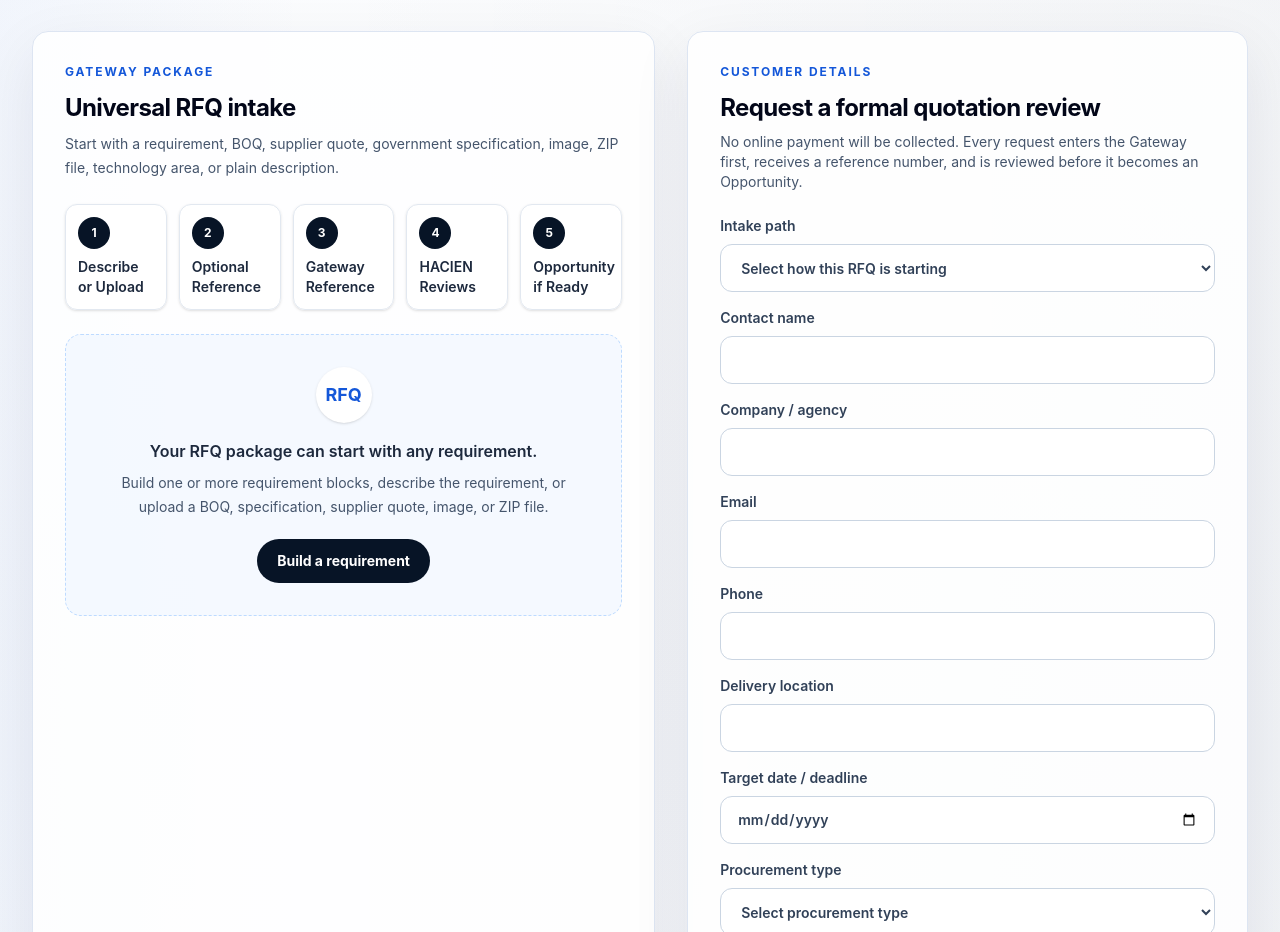
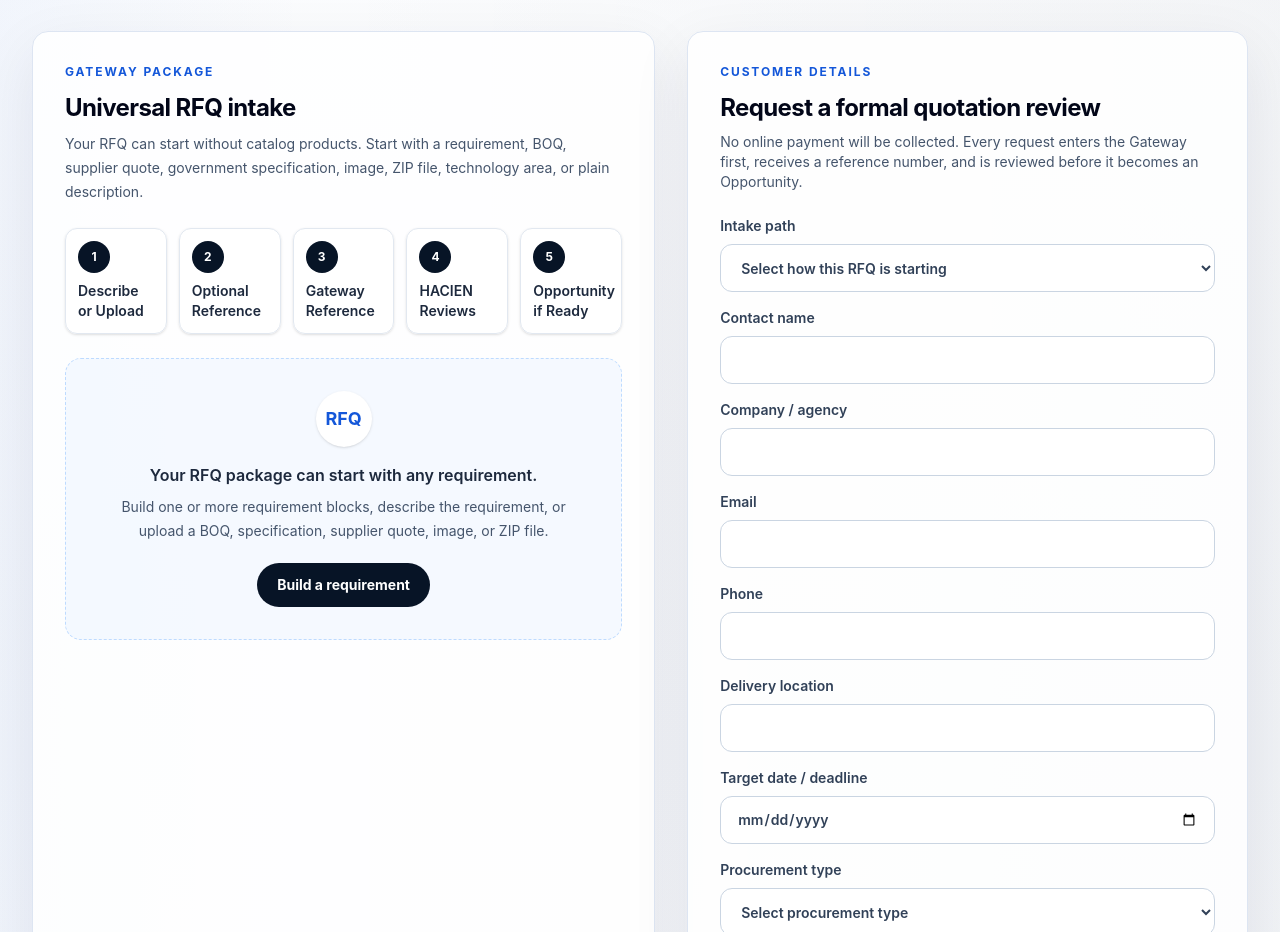
Before and after one commit to jerwinmancenido-maker/hacien-website, a Next.js app: page /quote in a window 1280 px wide. Shown: the part 920-1852 px from the top of the page. Built offline with nearby package versions, Linux system fonts and the light colour scheme.

Commit message:
fix(website): restore universal rfq intake marker

```diff
--- a/components/QuoteCart.tsx
+++ b/components/QuoteCart.tsx
@@ -209,7 +209,8 @@ export function QuoteCart({ turnstileSiteKey }: { turnstileSiteKey: string }) {
         <div className="text-xs font-bold uppercase tracking-[0.16em] text-[#1457d9]">Gateway Package</div>
         <h2 className="mt-3 text-2xl font-bold tracking-tight text-slate-950">Universal RFQ intake</h2>
         <p className="mt-2 text-sm leading-6 text-slate-600">
-          Start with a requirement, BOQ, supplier quote, government specification, image, ZIP file, technology area, or plain description.
+          Your RFQ can start without catalog products. Start with a requirement, BOQ, supplier quote,
+          government specification, image, ZIP file, technology area, or plain description.
         </p>
         <div className="mt-6 grid gap-3 sm:grid-cols-5">
           {[
```
